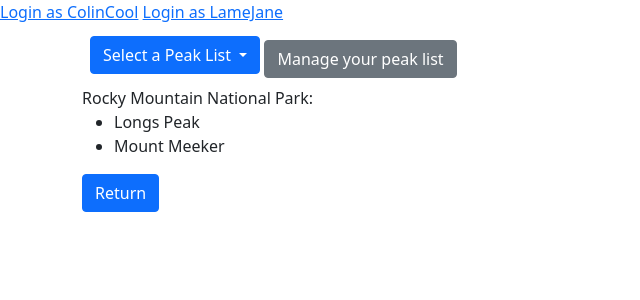
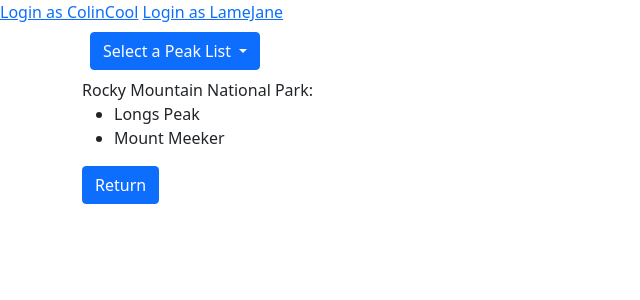
Before and after one commit to colindevlin/peakbagger, a Flask app: page /list/1 in a window 1280 px wide. Shown: the top 300 px of the page, without its empty margins (0-640 px from the left). Run offline with Flask 3, Linux system fonts and the light colour scheme; parts of the project's set-up code (start-up, migrations or seed data) failed here and were passed over.

Commit message:
more work on user lists

```diff
--- a/app.py
+++ b/app.py
@@ -30,42 +30,44 @@ def list_view(list_id):
     print([peak.name for peak in peak_list.peaks])
     return render_template('list_view.html', peak_list=peak_list, all_peaks_lists=all_peaks_lists)
 
-@app.route('/manage_user', methods=['GET', 'POST'])
+@app.route('/manage_user', methods='POST')
 def manage_user():
     current_user = get_current_user()
-    if request.method == "GET":
-        if current_user:
-            user_lists = current_user.peak_lists
-            all_peaks_lists = db_session.query(PeakList).all()
-            return render_template('manage_user.html', user_lists=user_lists, all_peaks_lists=all_peaks_lists)
-        else:
-            flash("Please login to manage your lists.")
-            return redirect('/')
-    elif request.method == "POST":
-        if current_user:
-            user_lists = current_user.peak_lists
-            selected_lists = request.form.getlist('subscribe_list')
-            list_to_manage = request.form.getlist('manage_list')
-            for peak_list in db_session.query(PeakList).filter(PeakList.id.in_(selected_lists)):
-                if peak_list not in user_lists:
-                    current_user.peak_lists.append(peak_list)
-            for peak_list in user_lists:
-                if str(peak_list.id) not in selected_lists:
-                    current_user.peak_lists.remove(peak_list)
-            db_session.commit()
-            return redirect(url_for('manage_user'))
-        else:
-            flash("Please login to manage your lists.")
-            return redirect('/')
+    if current_user:
+        user_lists = current_user.peak_lists
+        all_peaks_lists = db_session.query(PeakList).all()
 
-@app.route('/manage_list/<int:list_id>', methods=['GET', 'POST'])
+        if request.method == "POST":
+            if current_user:
+                user_lists = current_user.peak_lists
+                selected_lists = request.form.getlist('subscribe_list')
+                list_to_manage = request.form.getlist('manage_list')
+                for peak_list in db_session.query(PeakList).filter(PeakList.id.in_(selected_lists)):
+                    if peak_list not in user_lists:
+                        current_user.peak_lists.append(peak_list)
+                for peak_list in user_lists:
+                    if str(peak_list.id) not in selected_lists:
+                        current_user.peak_lists.remove(peak_list)
+                db_session.commit()
+                return redirect(url_for('manage_user'))
+            else:
+                flash("Please login to manage your lists.")
+                return redirect('/')
+
+        return render_template('manage_user.html', user_lists=user_lists, all_peaks_lists=all_peaks_lists)
+    else:
+        flash("Please login to manage your lists.")
+        return redirect('/')
+
+
+@app.route('/manage_list/<list_id>', methods=['GET', 'POST'])
 def manage_list(list_id):
     peak_list = db_session.query(PeakList).get(list_id)
     user = get_current_user()
     if not user:
         flash("Please login to manage lists.")
         return redirect(url_for('login'))
-
+# START HERE <---------> READ NOTES BELOW
     if request.method == 'POST':
         # Process form data to update list details (e.g., add/remove peaks, mark peaks as completed)
         # For example:
@@ -78,7 +80,7 @@ def manage_list(list_id):
     else:
         # Show the current list info, with a form to make changes
         return render_template('manage_list.html', peak_list=peak_list, user=user)
-# ***** START HERE, WORKING ON MANAGING PEAKS WITHIN A LIST *****
+
 
 
 
--- a/templates/list_view.html
+++ b/templates/list_view.html
@@ -16,7 +16,6 @@
             </li>
             {% endfor %}
         </ul>
-        <a class="btn btn-secondary mt-2" href="{{ url_for('manage_list') }}">Manage your peak list</a>
     </div>
 </div>
 
```
Also changed, not shown: templates/manage_user.html (+10 -4 lines), peak_data.db.
